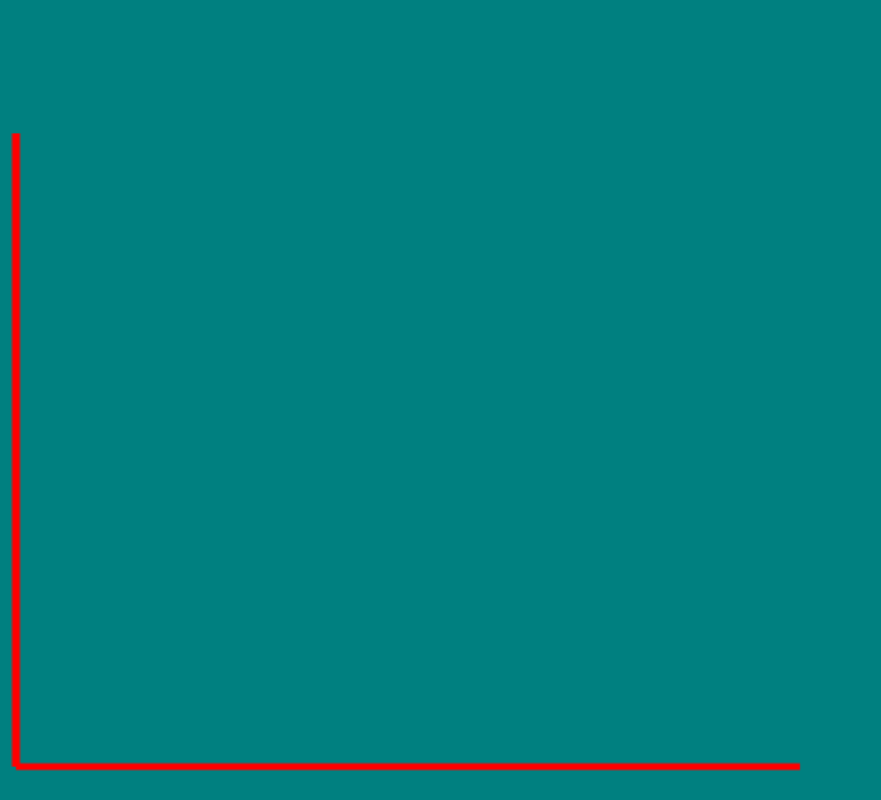
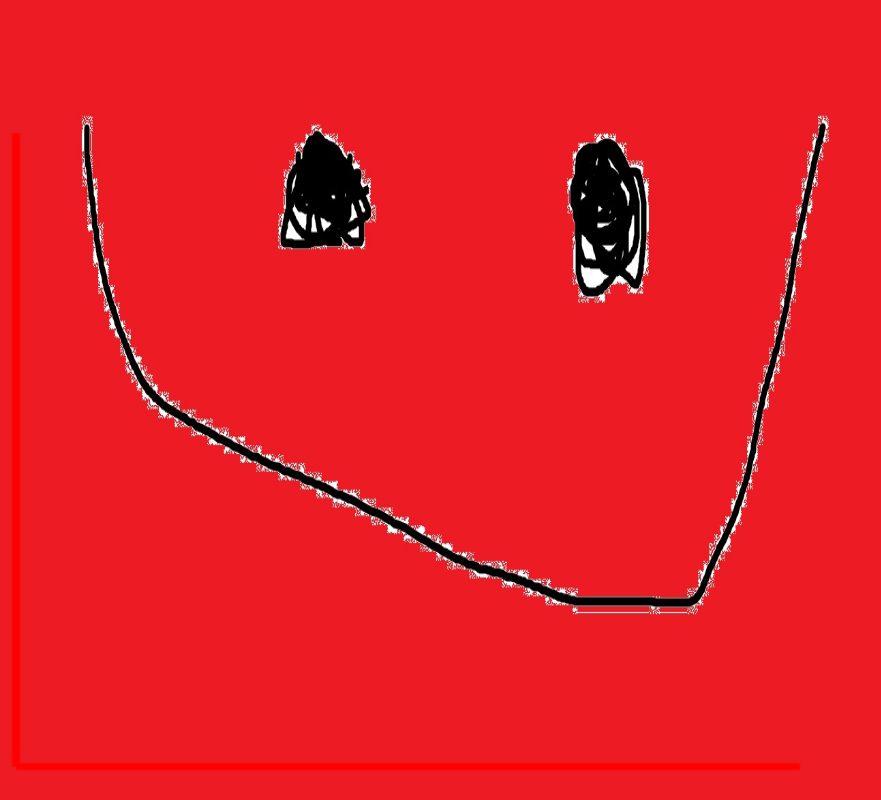
Before and after one commit to aj295/Ionic-and-Covalent-Bonding-Science-Game, a plain HTML site: page index.html in a window 1280 px wide. Shown: the whole page, without its empty margins (0-881 px from the left). Drawn offline with Linux system fonts and the light colour scheme; animation ran at ten frames a second.

Commit message:
added background image and level logic dont mind the background image

```diff
--- a/index.html
+++ b/index.html
@@ -8,6 +8,7 @@
     <link rel="stylesheet" href="styles.css">
 </head>
 <body>
+    <img src="" alt="" id="backgroundImage">
     <canvas id="canvas" height="device-height" width="device-width"></canvas>
     <script type="module" src="script.js"></script>
     <script type="module" src="line.js"></script>
--- a/level.js
+++ b/level.js
@@ -4,15 +4,17 @@ export default class Level {
      * @param {number} level the number of the current level
      * @param {number[]} beginningPos the x and y coordinate pair that the character will begin at in the beginning of the level
      * @param {*} canvas the canvas object that the level will be on
-     * @param {String} backGroundImage the String path to the image of the background of this image
+     * @param {String} backGroundImage the html element of an image that will appear behind a transparent canvas to create a background image
+     * @param {} initializeLevel the function to run whenever beginning this level
      */
-    constructor(level, beginningPos, canvas, backGroundImage) {
+    constructor(level, beginningPos, backGroundElement, backGroundImage, initializeLevel) {
         this.level = level
         this.beginningPos = beginningPos
-        this.canvas = canvas
-        this.backGroundImage = backGroundImage
         this.collisionLines = []
         this.characters = []
+
+        backGroundElement.setAttribute("src", backGroundImage)
+        initializeLevel(this)
     }
 
     addCollisionLine(line) {
--- a/photon.js
+++ b/photon.js
@@ -20,7 +20,7 @@ export default class Photon extends Character {
         this.directionY = Math.ceil((Math.random() * 2) - 1) //0 is for a negative direction, 1 is for a positive direction
         this.velX = (this.directionX == 0) ? -((Math.random() * RANDOM_MULTIPLIER) + RANDOM_ADDITIONAL) : (Math.random() * RANDOM_MULTIPLIER) + RANDOM_ADDITIONAL
         this.velY = (this.directionY == 0) ? -((Math.random() * RANDOM_MULTIPLIER) + RANDOM_ADDITIONAL) : (Math.random() * RANDOM_MULTIPLIER) + RANDOM_ADDITIONAL
-        console.log(this.velX)
+        //console.log(this.velX)
     }
 
     idleMoving() {
--- a/script.js
+++ b/script.js
@@ -8,63 +8,63 @@ import Photon from "./photon.js"
 
 const canvas = document.getElementById("canvas")
 const ctx = canvas.getContext("2d")
+const electron = new spriteMap("./Sprites/negative.png", 1)
+const positive = new spriteMap("./Sprites/positive.png", 1)
+const photonSprite = new spriteMap("./Sprites/photonLeft.png", 3, "./Sprites/photonLeft.png", "./Sprites/photonRight.png")
+const characterHeight = 50
+const background = document.getElementById("backgroundImage")
 
 let window_height = window.screen.height
 let window_width = window.screen.width
+let currentLevel = undefined
 
 canvas.height = window_height
 canvas.width = window_width
-canvas.style.background = "teal"
+canvas.style.background = "transparent"
 
+let level1Ini = function(thisLevel) {
+    console.log("begin level")
 
-const characterHeight = 50
-let level1 = new Level(1, [window_width/2, window_height - characterHeight])
+    let windowLeftBounds = new Line(0, 0, 0, window_height, ctx, thisLevel)
+    let windowRightBounds = new Line(window_width, 0, window_width, window_height, ctx, thisLevel)
 
-let electron = new spriteMap("./Sprites/negative.png", 1)
-let positive = new spriteMap("./Sprites/positive.png", 1)
-let photonSprite = new spriteMap("./Sprites/photonLeft.png", 3, "./Sprites/photonLeft.png", "./Sprites/photonRight.png")
+    let photon = new Photon(ctx, thisLevel, photonSprite, 100, 100)
 
-let photon = new Photon(ctx, level1, photonSprite, 100, 100)
-
-let character = new Character(ctx, level1, electron, window_width/2, window_height - characterHeight, 0.01)
+    let character = new Character(ctx, thisLevel, electron, window_width/2, window_height - characterHeight, 0.01)
     character.draw()
 
     let characterController = new CharacterController(character, 1.2, 300, 4)
     characterController.startControllerInput("Space", "KeyA", "KeyD", "ShiftLeft")
 
-let element = new Element(ctx, level1, -1, 0.9, electron, window_width - 1000, window_height - characterHeight)
+    let element = new Element(ctx, thisLevel, -1, 0.9, electron, window_width - 1000, window_height - characterHeight)
     element.draw()
 
-let element2 = new Element(ctx, level1, 1, 0.9, positive, 20, window_height - characterHeight - 100)
+    let element2 = new Element(ctx, thisLevel, 1, 0.9, positive, 20, window_height - characterHeight - 100)
     element2.draw()
 
-let element3 = new Element(ctx, level1, 1, 0.9, positive, window_width - 400, window_height - characterHeight - 100)
+    let element3 = new Element(ctx, thisLevel, 1, 0.9, positive, window_width - 400, window_height - characterHeight - 100)
     element3.draw()
 
-// let testElement = new Element(ctx, -1, "./Sprites/positive.png", 100, 100, 0.5)
-// testElement.draw()
-let windowLeftBounds = new Line(0, 0, 0, window_height, ctx, level1)
-let windowRightBounds = new Line(window_width, 0, window_width, window_height, ctx, level1)
 
-// let diagonal = new Line(1700, 100, 1100, window_height - 100, ctx, level1)
-// diagonal.draw()
-
-let testFloor = new Line(10, window_height - 25, 500, window_height - 25, ctx, level1)
+    let testFloor = new Line(10, window_height - 25, 500, window_height - 25, ctx, thisLevel)
     testFloor.draw()
 
-let testFloorWithWall = new Line(10, 100, 10, window_height - 25, ctx, level1)
+    let testFloorWithWall = new Line(10, 100, 10, window_height - 25, ctx, thisLevel)
     testFloorWithWall.draw()
+}
+
+let testLevel = new Level(1, [window_width/2, window_height - characterHeight], background, "./Level Backgrounds/first level background test jpeg.jpg", level1Ini)
+currentLevel = testLevel
 
 let tick = () => {
     requestAnimationFrame(tick)
-    level1.tickLevel()
+    if (currentLevel != undefined) currentLevel.tickLevel()
 }
 
 window.addEventListener("keypress", (event) => {
     if (event.code == "KeyF") {
-        element2.remove()
-        element2 = null
-        console.log(element2)
+        console.log("debug key")
+        console.log(canvas.style.backgroundImage)
     }
 })
 
--- a/styles.css
+++ b/styles.css
@@ -2,9 +2,10 @@
     box-sizing: border-box;
 }
 
-html, body, canvas {
+html, body, canvas, img {
     width: 100%;
     height: 100%;
     margin: 0%;
     overflow: hidden;
+    position: fixed;
 }
```
Also changed, not shown: Level Backgrounds/first level background test jpeg.jpg (added), Level Backgrounds/first level background test.png (added). Lines whose indentation alone changed are shown as unchanged.
